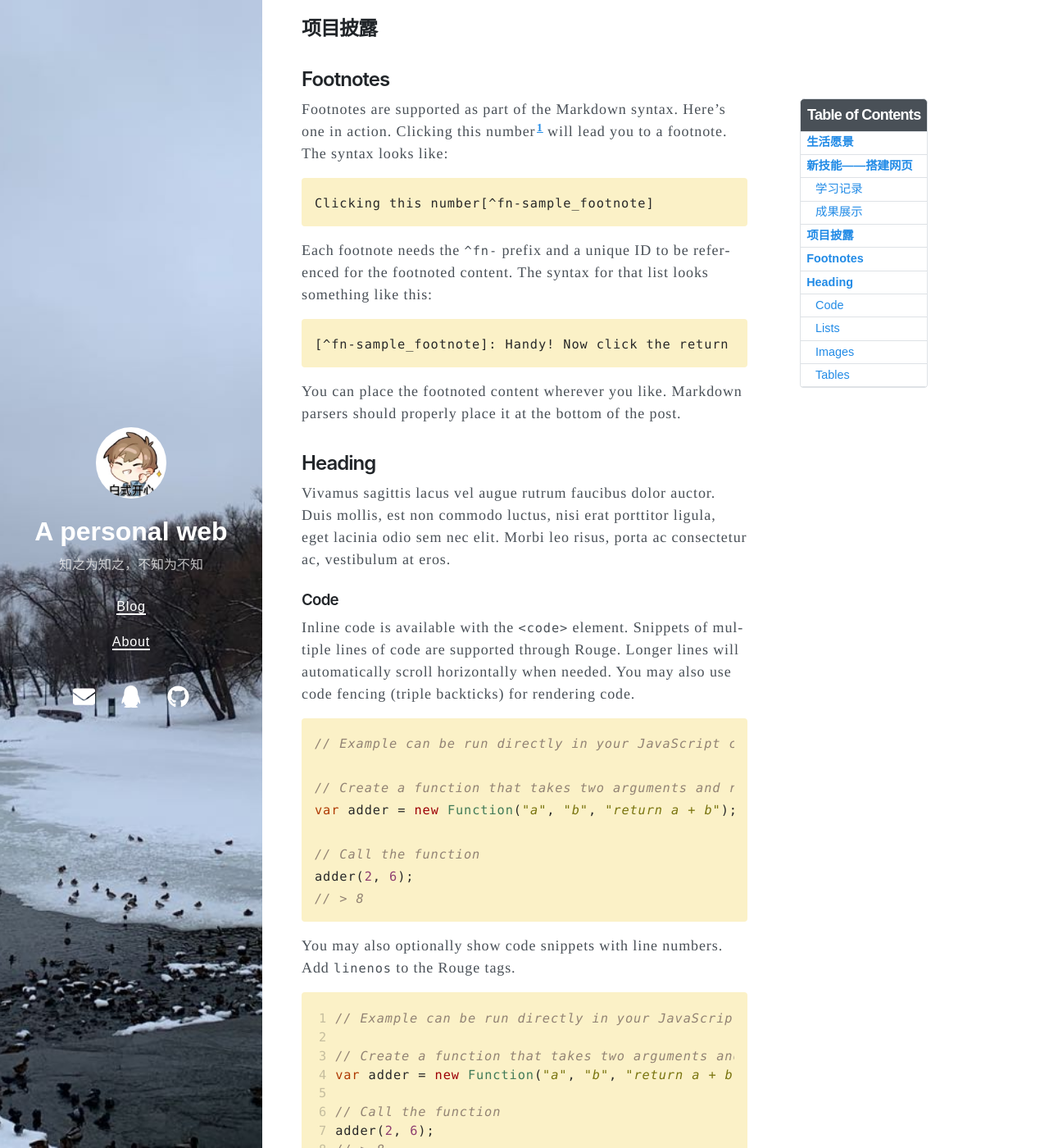
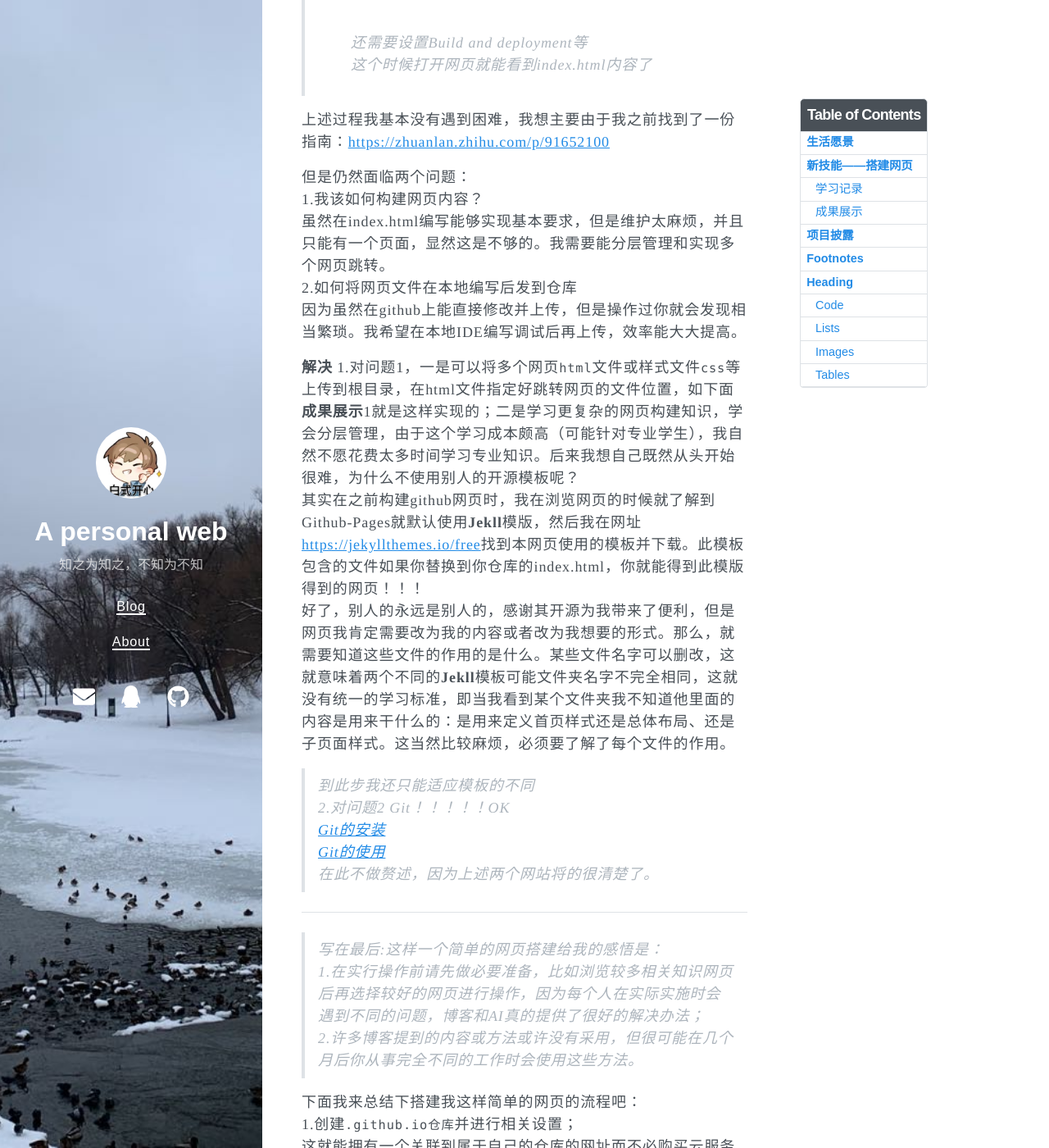
Before and after one commit to wenxintuanliu/Jekyll-ces.github.io, a Jekyll site: the page built from _posts/2025-2-13-Winter Break Assignment.md, in a window 1280 px wide and 1400 px high, scrolled down 2948 px. Shown: the whole window at 82% size. Built offline with Jekyll 4.4.1, drawn with Linux system fonts in a browser that asks for light colours; nearby versions of some CDN libraries; some of the changed text lies outside the part shown.

Commit message:
modified:   _posts/2025-2-13-Winter Break Assignment.md 	renamed:    _posts/image.png -> pictures/1.png 	new file:   pictures/2.png 	new file:   pictures/3.png

```diff
--- a/_posts/2025-2-13-Winter Break Assignment.md
+++ b/_posts/2025-2-13-Winter Break Assignment.md
@@ -35,24 +35,49 @@ Welcome to **我的必做与选做**! 下面我将对以下内容展开回忆.
 如你所见，现在你正在浏览一个网页。
 编写完成的网页花费了我3天，老师您要求`写一篇不少于3000字的学习记录及心得体会`,我估计写不了这么多，我真写这么多估计许多都是废话	😂；
 ### 学习记录
-1.<p align="center">
-  <img src="image.png" alt="alt text" width="500px">
-</p>
+1.产生搭建网页的想法
+于是乎按下面图上的步骤进行：
+<![alt text]({{ site.baseurl }}/pictures/1.png)
+了解到要服务器要**买**！！！好，遂放弃
+2.在进行上述步骤的时候无意了解到github中的GitHub Pages功能
+>GitHub Pages 是 GitHub 提供的一个免费的静态网站托管服务，它允许 GitHub 用户创建和托管自己的静态网站，这些网站可以通过特定的 GitHub 仓库进行管理和托管。
+好，开始：
+- github注册
+为了能较流畅访问github.com（大好青年应防止沉迷**科学上网**😋）,修改hosts文件，添加相关IP地址
+>修改的内容：<https://gitee.com/jyotish/githubhosts/>
+之后能打开github.com，便注册成功了
+3.添加仓库
+ ![alt text]({{ site.baseurl }}/pictures/2.png)
+添加成功后还不能得到自己的网址，需要至少在根目录下添加一个**index.html**,因为其默认读取index.html。等2分钟左右在**setting>Pages**发现已经有自己的网址了。
+ ![alt text]({{ site.baseurl }}/pictures/3.png)
+ >还需要设置Build and deployment等
+ 这个时候打开网页就能看到index.html内容了
 
+ 上述过程我基本没有遇到困难，我想主要由于我之前找到了一份指南：<https://zhuanlan.zhihu.com/p/91652100>
 
+ 但是仍然面临两个问题：
+ 1.我该如何构建网页内容？
+ 虽然在index.html编写能够实现基本要求，但是维护太麻烦，并且只能有一个页面，显然这是不够的。我需要能分层管理和实现多个网页跳转。
+ 2.如何将网页文件在本地编写后发到仓库
+ 因为虽然在github上能直接修改并上传，但是操作过你就会发现相当繁琐。我希望在本地IDE编写调试后再上传，效率能大大提高。
 
+ **解决**
+ 1.对问题1，一是可以将多个网页`html`文件或样式文件`css`等上传到根目录，在html文件指定好跳转网页的文件位置，如下面**成果展示**1就是这样实现的；二是学习更复杂的网页构建知识，学会分层管理，由于这个学习成本颇高（可能针对专业学生），我自然不愿花费太多时间学习专业知识。后来我想自己既然从头开始很难，为什么不使用别人的开源模板呢？
+ 其实在之前构建github网页时，我在浏览网页的时候就了解到Github-Pages就默认使用**Jekll**模版，然后我在网址<https://jekyllthemes.io/free>找到本网页使用的模板并下载。此模板包含的文件如果你替换到你仓库的index.html，你就能得到此模版得到的网页！！！
+ 好了，别人的永远是别人的，感谢其开源为我带来了便利，但是网页我肯定需要改为我的内容或者改为我想要的形式。那么，就需要知道这些文件的作用的是什么。某些文件名字可以删改，这就意味着两个不同的**Jekll**模板可能文件夹名字不完全相同，这就没有统一的学习标准，即当我看到某个文件夹我不知道他里面的内容是用来干什么的：是用来定义首页样式还是总体布局、还是子页面样式。这当然比较麻烦，必须要了解了每个文件的作用。
+ >到此步我还只能适应模板的不同
+ 2.对问题2
+ Git！！！！！OK
+ [Git的安装](https://blog.csdn.net/mukes/article/details/115693833)
+ [Git的使用](https://blog.csdn.net/ZYZMZM_/article/details/86142418)
+ 在此不做赘述，因为上述两个网站将的很清楚了。
 
+---------
+>写在最后:这样一个简单的网页搭建给我的感悟是：
+1.在实行操作前请先做必要准备，比如浏览较多相关知识网页后再选择较好的网页进行操作，因为每个人在实际实施时会遇到不同的问题，博客和AI真的提供了很好的解决办法；
+2.许多博客提到的内容或方法或许没有采用，但很可能在几个月后你从事完全不同的工作时会使用这些方法。
 
-
-
-
-
-
-
-
-
-
-下面我来讲讲搭建我这样简单的网页的流程吧：
+下面我来总结下搭建我这样简单的网页的流程吧：
 1.创建`.github.io仓库`并进行相关设置；
 这就能拥有一个关联到属于自己的仓库的网址而不必购买云服务器
 2.本地安装`Jekll`主题(如果想保持在github提供的网页上打开就不必，主要为了方便本地服务器打开)；
@@ -64,7 +89,7 @@ Welcome to **我的必做与选做**! 下面我将对以下内容展开回忆.
  ![alt text]({{ site.baseurl }}/pictures/image.png)
  2.[带少量css和js的简陋主页面](https://wenxintuanliu.github.io/stru-web.github.io/):
  ![alt text]({{ site.baseurl }}/pictures/image-1.png)
-
+3.你所见的
 
 ----
 ## 项目披露
```
Also changed, not shown: pictures/1.png (renamed from _posts/image.png), pictures/2.png (added), pictures/3.png (added).
